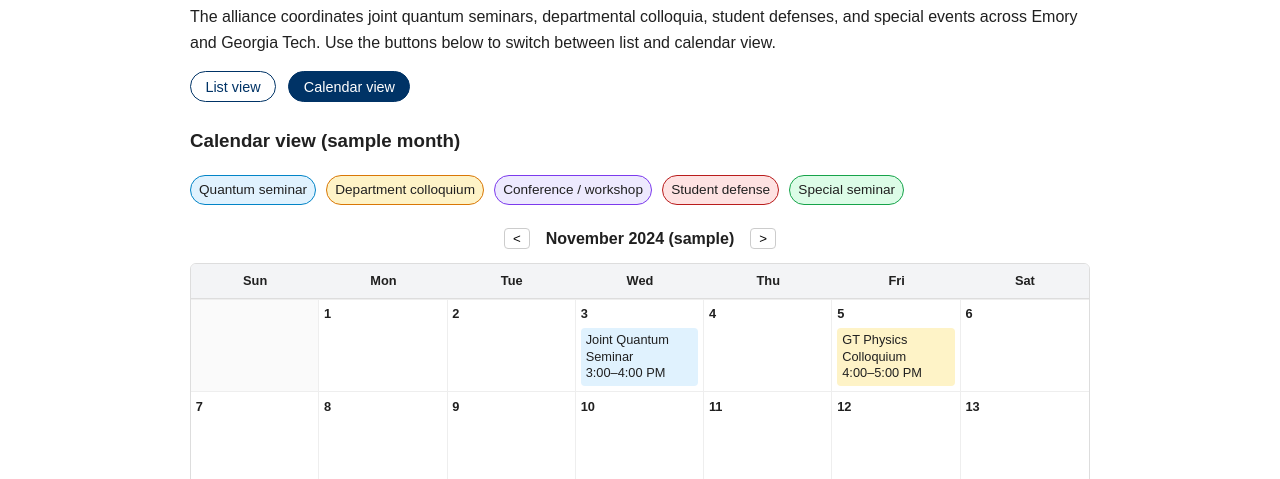
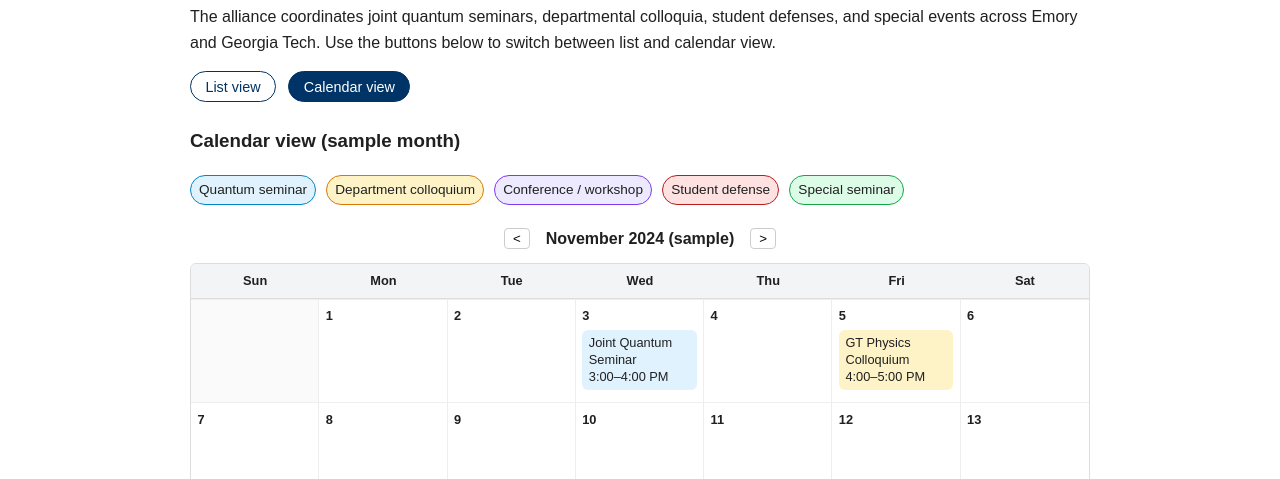
Before and after one commit to ychun78/atlanta-quantum-alliance.github.io, a plain HTML site: page events.html in a window 1280 px wide. Both pictures are taken after a click on the button "Calendar view". Shown: the part 269-748 px from the top of the page. Drawn offline with Linux system fonts and the light colour scheme.

Commit message:
Update style.css

```diff
--- a/assets/css/style.css
+++ b/assets/css/style.css
@@ -280,7 +280,7 @@ footer {
   cursor: default; /* static for now */
 }
 
-/* Month grid */
+/* === MAIN GRID: 7 columns, Sun–Sat in one row === */
 .calendar-grid {
   display: grid;
   grid-template-columns: repeat(7, 1fr);
@@ -290,6 +290,7 @@ footer {
   font-size: 0.8rem;
 }
 
+/* Weekday header cells (first row) */
 .calendar-weekday {
   padding: 0.4rem;
   background: #f3f4f6;
@@ -298,16 +299,17 @@ footer {
   border-bottom: 1px solid #ddd;
 }
 
+/* Day cells */
 .calendar-day {
-  min-height: 80px;
-  padding: 0.3rem;
+  min-height: 90px;
+  padding: 0.4rem;
   border-top: 1px solid #eee;
   border-right: 1px solid #eee;
   vertical-align: top;
 }
 
 .calendar-day:nth-child(7n) {
-  border-right: none; /* last column */
+  border-right: none; /* last column in each row */
 }
 
 .calendar-day.empty {
@@ -321,12 +323,13 @@ footer {
 }
 
 .cal-event {
-  margin-top: 0.2rem;
-  padding: 0.2rem 0.25rem;
-  border-radius: 4px;
+  margin-top: 0.25rem;
+  padding: 0.25rem 0.35rem;
+  border-radius: 6px;
   border: 1px solid transparent;
   line-height: 1.3;
 }
+
 
 /* Wider main only for People page */
 .people-main {
```
